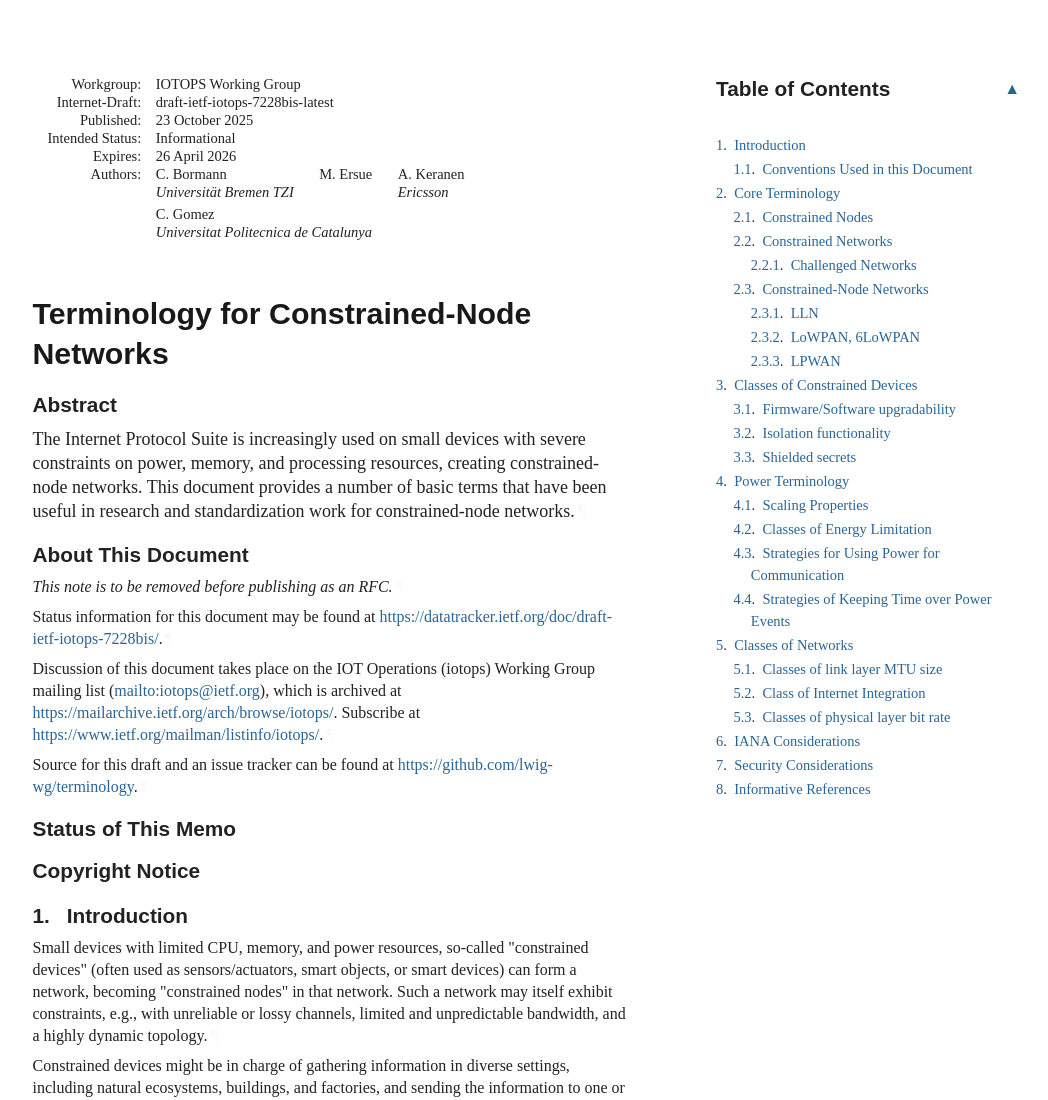
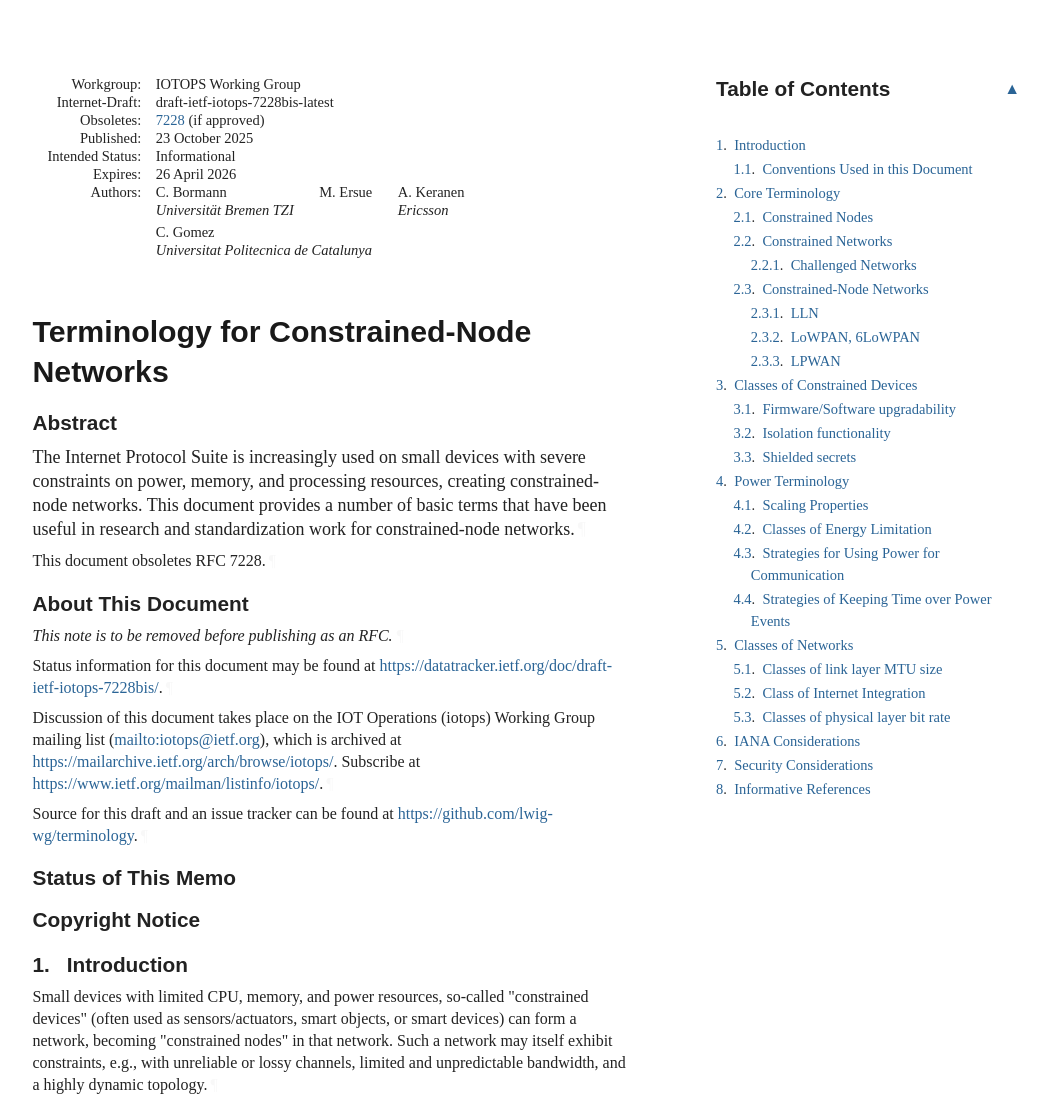
Before and after one commit to lwig-wg/terminology, a plain HTML site: page draft-ietf-iotops-7228bis.html in a window 1280 px wide. Shown: the top 1100 px of the page, without its empty margins (92-1140 px from the left). Drawn offline with Linux system fonts and the light colour scheme; a web font is replaced by a local one.

Commit message:
Script updating gh-pages from 83c5b6b. [ci skip]

```diff
--- a/draft-ietf-iotops-7228bis.html
+++ b/draft-ietf-iotops-7228bis.html
@@ -15,6 +15,7 @@ severe constraints on power, memory, and processing resources, creating constrai
 networks.
 This document provides a number of basic terms that have
 been useful in research and standardization work for constrained-node networks.
+       This document obsoletes RFC 7228.
     " name="description">
 <meta content="xml2rfc 3.31.0" name="generator">
 <meta content="draft-ietf-iotops-7228bis-latest" name="ietf.draft">
@@ -1044,6 +1045,9 @@ svg :is([fill="white"], [fill^="#fff"]) {
 <dd class="workgroup">IOTOPS Working Group</dd>
 <dt class="label-internet-draft">Internet-Draft:</dt>
 <dd class="internet-draft">draft-ietf-iotops-7228bis-latest</dd>
+<dt class="label-obsoletes">Obsoletes:</dt>
+<dd class="obsoletes">
+<a href="https://www.rfc-editor.org/rfc/rfc7228" class="eref">7228</a> (if approved)</dd>
 <dt class="label-published">Published:</dt>
 <dd class="published">
 <time datetime="2025-10-23" class="published">23 October 2025</time>
@@ -1080,6 +1084,7 @@ severe constraints on power, memory, and processing resources, creating constrai
 networks.
 This document provides a number of basic terms that have
 been useful in research and standardization work for constrained-node networks.<a href="#section-abstract-1" class="pilcrow">¶</a></p>
+<p id="section-abstract-2">This document obsoletes RFC 7228.<a href="#section-abstract-2" class="pilcrow">¶</a></p>
 </section>
 <section class="note rfcEditorRemove" id="section-note.1">
       <h2 id="name-about-this-document">
```
Also changed, not shown: draft-ietf-iotops-7228bis.txt.
